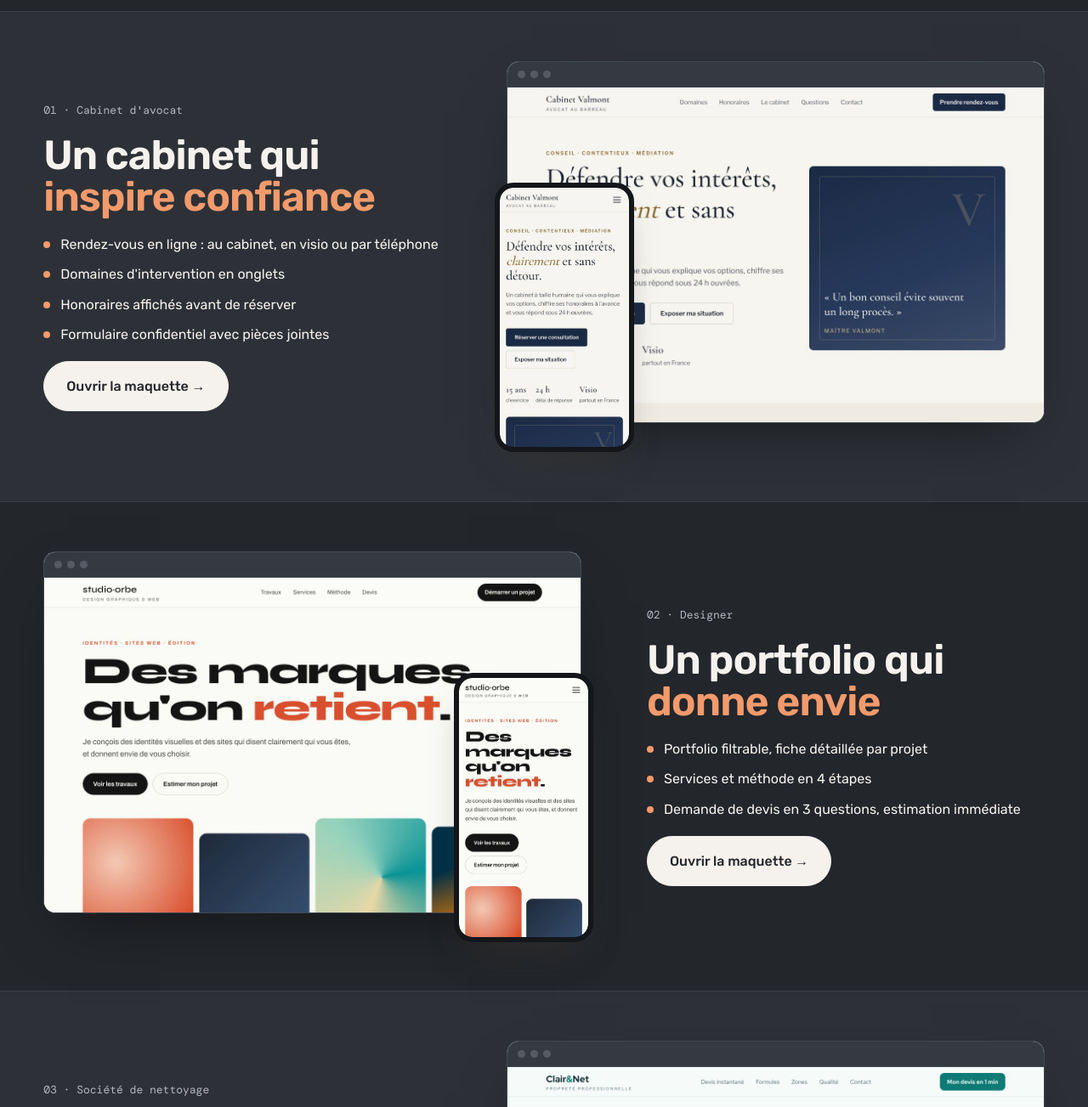
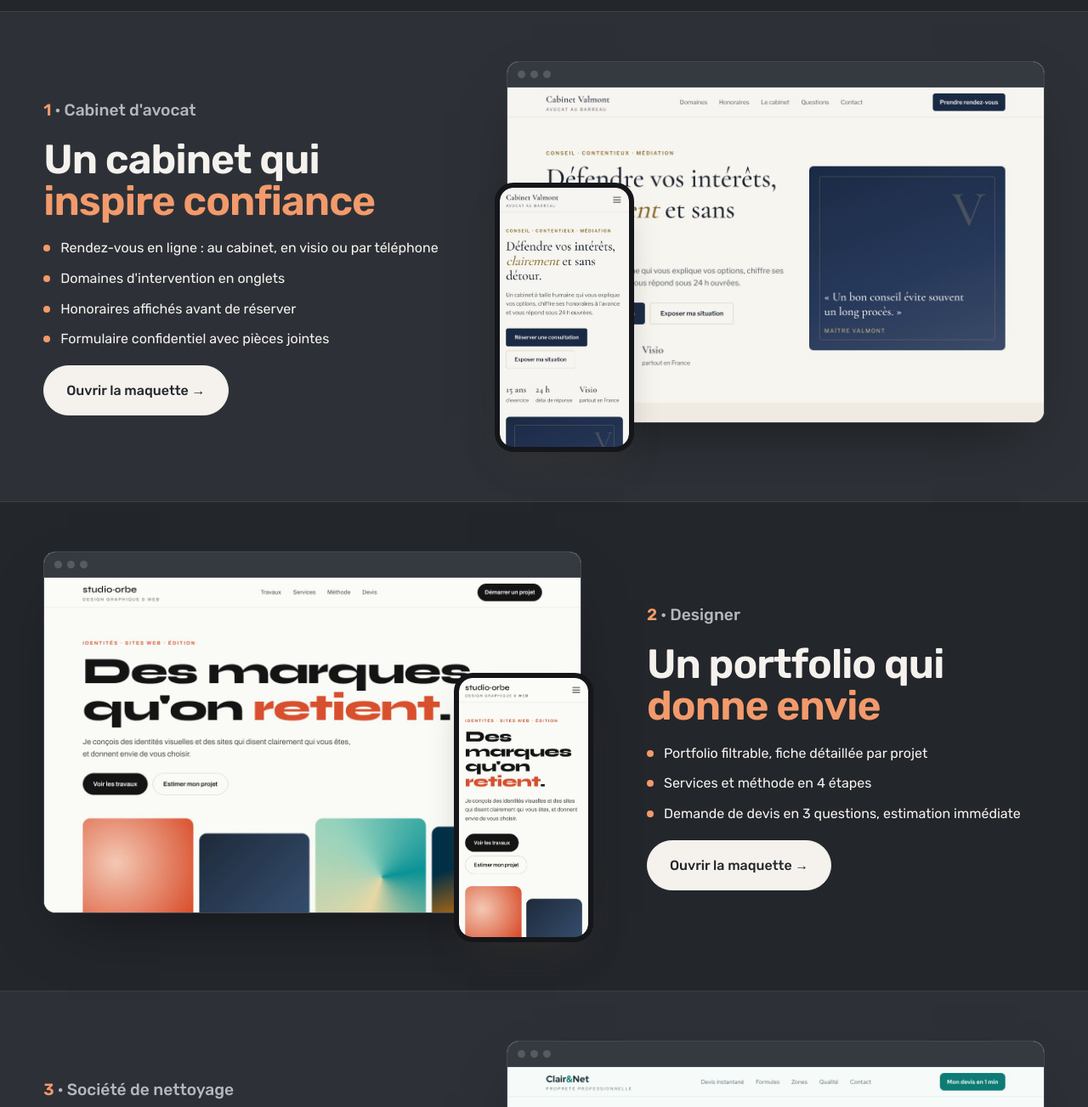
Before and after one commit to guejdoss/sites-web, a plain HTML site: page maquettes/index.html in a window 1280 px wide. Shown: the part 620-1923 px from the top of the page at 85% size. Drawn offline with nearby package versions, Linux system fonts and the light colour scheme.

Commit message:
Maquettes : étiquette de section plus grande, numéro 1 au lieu de 01
Co-Authored-By: Claude Sonnet 5.5 <noreply@anthropic.com>
Claude-Session: https://claude.ai/code/session_01EG8fNT4nkHpFtNyG3QsEyz

```diff
--- a/maquettes/index.html
+++ b/maquettes/index.html
@@ -61,7 +61,8 @@ nav{display:flex;justify-content:space-between;align-items:center;gap:16px;paddi
 .phone img{aspect-ratio:9/18;object-fit:cover;object-position:top;width:100%;border-radius:15px}
 .metier:nth-of-type(even) .phone{right:auto;left:-14px}
 .copy{display:grid;gap:18px;min-width:0}
-.copy .num{font-family:var(--mono);font-size:13px;color:var(--gris)}
+.copy .num{font-family:var(--body);font-weight:500;font-size:clamp(18px,1.5vw,22px);color:var(--gris)}
+.copy .num b{color:var(--orange);font-weight:600}
 .copy h2 span{color:var(--orange)}
 .copy p{color:var(--gris)}
 .feats{list-style:none;display:grid;gap:10px}
@@ -145,7 +146,7 @@ footer a{color:var(--txt)}
 <section class="band metier alt" id="avocat"><div class="in">
  <a class="shot" href="avocat.html"><div class="browser"><div class="bar"><i></i><i></i><i></i></div><img src="apercus/avocat-pc.jpg" alt="Maquette avocat sur ordinateur" loading="lazy"></div><div class="phone"><img src="apercus/avocat-tel.jpg" alt="Maquette avocat sur téléphone" loading="lazy"></div></a>
  <div class="copy">
-  <span class="num">01 · Cabinet d'avocat</span>
+  <span class="num"><b>1</b> · Cabinet d'avocat</span>
   <h2>Un cabinet qui <span>inspire confiance</span></h2>
   <ul class="feats"><li>Rendez-vous en ligne : au cabinet, en visio ou par téléphone</li><li>Domaines d'intervention en onglets</li><li>Honoraires affichés avant de réserver</li><li>Formulaire confidentiel avec pièces jointes</li></ul>
   <div><a class="btn btn-ink" href="avocat.html">Ouvrir la maquette →</a></div>
@@ -155,7 +156,7 @@ footer a{color:var(--txt)}
 <section class="band metier" id="designer"><div class="in">
  <a class="shot" href="designer.html"><div class="browser"><div class="bar"><i></i><i></i><i></i></div><img src="apercus/designer-pc.jpg" alt="Maquette designer sur ordinateur" loading="lazy"></div><div class="phone"><img src="apercus/designer-tel.jpg" alt="Maquette designer sur téléphone" loading="lazy"></div></a>
  <div class="copy">
-  <span class="num">02 · Designer</span>
+  <span class="num"><b>2</b> · Designer</span>
   <h2>Un portfolio qui <span>donne envie</span></h2>
   <ul class="feats"><li>Portfolio filtrable, fiche détaillée par projet</li><li>Services et méthode en 4 étapes</li><li>Demande de devis en 3 questions, estimation immédiate</li></ul>
   <div><a class="btn btn-ink" href="designer.html">Ouvrir la maquette →</a></div>
@@ -165,7 +166,7 @@ footer a{color:var(--txt)}
 <section class="band metier alt" id="nettoyage"><div class="in">
  <a class="shot" href="nettoyage.html"><div class="browser"><div class="bar"><i></i><i></i><i></i></div><img src="apercus/nettoyage-pc.jpg" alt="Maquette société de nettoyage sur ordinateur" loading="lazy"></div><div class="phone"><img src="apercus/nettoyage-tel.jpg" alt="Maquette société de nettoyage sur téléphone" loading="lazy"></div></a>
  <div class="copy">
-  <span class="num">03 · Société de nettoyage</span>
+  <span class="num"><b>3</b> · Société de nettoyage</span>
   <h2>Un devis <span>en direct</span>, sans rendez-vous</h2>
   <ul class="feats"><li>Calculateur : type de locaux, surface, fréquence, options</li><li>Abonnements clairs, sans engagement</li><li>Vérification de la zone par code postal</li><li>Demande de visite gratuite</li></ul>
   <div><a class="btn btn-ink" href="nettoyage.html">Ouvrir la maquette →</a></div>
@@ -175,7 +176,7 @@ footer a{color:var(--txt)}
 <section class="band metier" id="traiteur"><div class="in">
  <a class="shot" href="traiteur.html"><div class="browser"><div class="bar"><i></i><i></i><i></i></div><img src="apercus/traiteur-pc.jpg" alt="Maquette traiteur sur ordinateur" loading="lazy"></div><div class="phone"><img src="apercus/traiteur-tel.jpg" alt="Maquette traiteur sur téléphone" loading="lazy"></div></a>
  <div class="copy">
-  <span class="num">04 · Traiteur</span>
+  <span class="num"><b>4</b> · Traiteur</span>
   <h2>Une carte qui <span>pense aux allergies</span></h2>
   <ul class="feats"><li>Menus par formule, filtre des allergènes</li><li>Devis événement selon le nombre d'invités et les options</li><li>Commande de plateaux-repas</li></ul>
   <div><a class="btn btn-ink" href="traiteur.html">Ouvrir la maquette →</a></div>
@@ -185,7 +186,7 @@ footer a{color:var(--txt)}
 <section class="band metier alt" id="rh"><div class="in">
  <a class="shot" href="rh.html"><div class="browser"><div class="bar"><i></i><i></i><i></i></div><img src="apercus/rh-pc.jpg" alt="Maquette cabinet RH sur ordinateur" loading="lazy"></div><div class="phone"><img src="apercus/rh-tel.jpg" alt="Maquette cabinet RH sur téléphone" loading="lazy"></div></a>
  <div class="copy">
-  <span class="num">05 · Cabinet RH</span>
+  <span class="num"><b>5</b> · Cabinet RH</span>
   <h2>Candidats et entreprises, <span>au même endroit</span></h2>
   <ul class="feats"><li>Parcours « je cherche » ou « je recrute »</li><li>Offres filtrables, candidature avec CV en 1 minute</li><li>Espaces candidat et entreprise</li></ul>
   <div><a class="btn btn-ink" href="rh.html">Ouvrir la maquette →</a></div>
```
